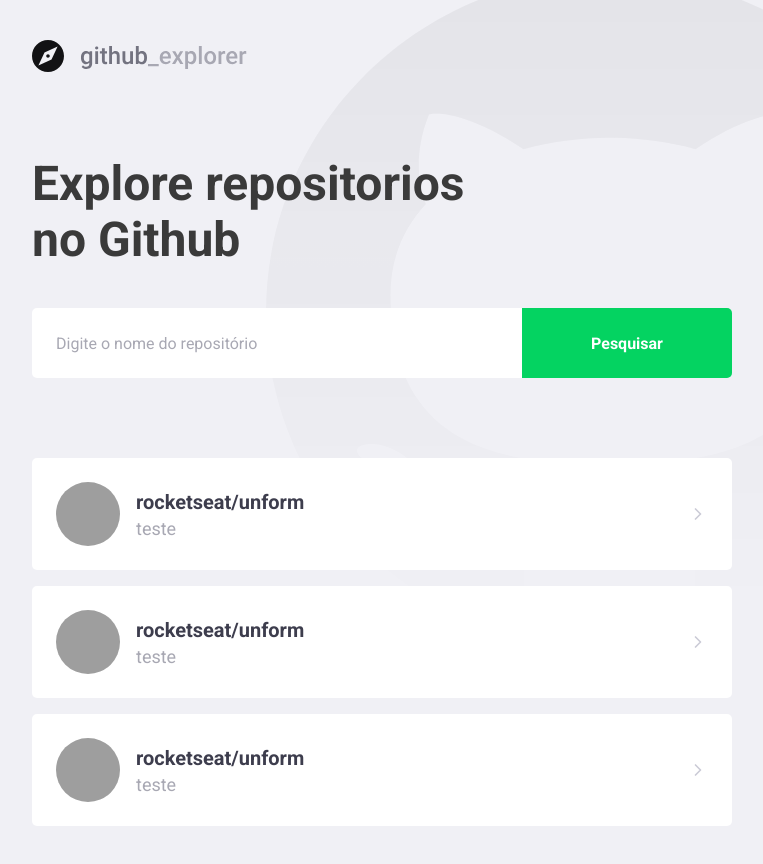
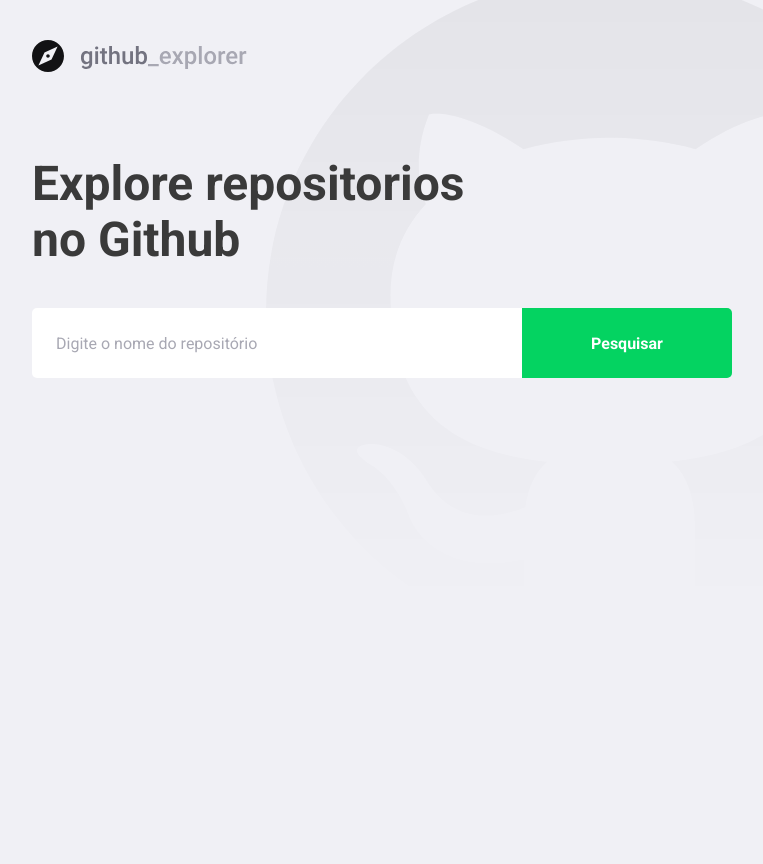
Before and after one commit to guilherhenri/github-explorer, a React (Create React App) app: page / in a window 1280 px wide. Shown: the whole page, without its empty margins (148-911 px from the left). After the commit the page ends 800 px from the top, so only its background shows below. Built offline with nearby package versions, Linux system fonts and the light colour scheme; grey boxes are pictures that could not be loaded; the HTML template or start-up script is replaced by a standard one.

Commit message:
Feature: Connection with API

```diff
--- a/package.json
+++ b/package.json
@@ -10,6 +10,7 @@
     "@types/node": "^12.0.0",
     "@types/react": "^16.9.0",
     "@types/react-dom": "^16.9.0",
+    "axios": "^0.19.2",
     "eslint-loader": "^4.0.2",
     "polished": "^3.6.3",
     "react": "^16.13.1",
--- a/src/pages/Dashboard/index.tsx
+++ b/src/pages/Dashboard/index.tsx
@@ -1,64 +1,68 @@
-import React from 'react';
+import React,  { useState, FormEvent } from 'react';
 import { FiChevronRight } from 'react-icons/fi';
+import api from '../../services/api';
 
 import logoImg from '../../assets/logo.svg';
 
 import { Title, Form, Repositories } from './styles';
 
+interface Repository {
+  full_name: string;
+  description: string;
+  owner: {
+    login: string;
+    avatar_url: string;
+  }
+}
+
 const Dashboard: React.FC = () => {
+  const [newRepo, setNewRepo] = useState('');
+  const [repositories, setRepositories] = useState<Repository[]>([]);
+
+  async function handleAddRepository(
+    event: FormEvent<HTMLFormElement>,
+  ): Promise<void> {
+    event.preventDefault();
+
+    const response = await api.get<Repository>(`/repos/${newRepo}`);
+
+    const repository = response.data;
+
+    setRepositories([...repositories, repository]);
+    setNewRepo('');
+  }
+
   return (
     <>
       <img src={logoImg} alt="Github Explorer"/>
       <Title>Explore repositorios no Github</Title>
 
-      <Form>
-        <input placeholder="Digite o nome do repositório" />
+      <Form onSubmit={handleAddRepository} >
+        <input
+          value={newRepo}
+          onChange={(e) => setNewRepo(e.target.value)}
+          placeholder="Digite o nome do repositório"
+        />
 
         <button>Pesquisar</button>
       </Form>
 
       <Repositories>
-        <a href="test">
+        {repositories.map(repository => (
+          <a key={repository.full_name} href="test">
           <img
-            src="https://avatars1.githubusercontent.com/u/36506176?s=460&u=ba466d956830f22733dbbf96cfd76033fdb5124d&v=4"
-            alt="Guilherme Henrique"
+            src={repository.owner.avatar_url}
+            alt={repository.owner.login}
           />
 
           <div>
-            <strong>rocketseat/unform</strong>
-            <p>teste</p>
+            <strong>{repository.full_name}</strong>
+            <p>{repository.description}</p>
           </div>
 
           <FiChevronRight size={20} />
         </a>
-
-        <a href="test">
-          <img
-            src="https://avatars1.githubusercontent.com/u/36506176?s=460&u=ba466d956830f22733dbbf96cfd76033fdb5124d&v=4"
-            alt="Guilherme Henrique"
-          />
-
-          <div>
-            <strong>rocketseat/unform</strong>
-            <p>teste</p>
-          </div>
-
-          <FiChevronRight size={20} />
-        </a>
-
-        <a href="test">
-          <img
-            src="https://avatars1.githubusercontent.com/u/36506176?s=460&u=ba466d956830f22733dbbf96cfd76033fdb5124d&v=4"
-            alt="Guilherme Henrique"
-          />
-
-          <div>
-            <strong>rocketseat/unform</strong>
-            <p>teste</p>
-          </div>
-
-          <FiChevronRight size={20} />
-        </a>
+        ))}
       </Repositories>
     </>
   )
--- a/src/pages/Dashboard/styles.ts
+++ b/src/pages/Dashboard/styles.ts
@@ -76,7 +76,8 @@
     }
 
     div {
-      margin-left: 16px;
+      margin: 0 16px;
+      flex: 1;
 
       strong {
         font-size: 20px;
--- /dev/null
+++ b/src/services/api.ts
@@ -0,0 +1,7 @@
+import axios from 'axios';
+
+const api = axios.create({
+  baseURL: 'https://api.github.com',
+});
+
+export default api;
```
Also changed, not shown: .eslintrc.json, 1 other file (tests, documents, lock files or other folders).
